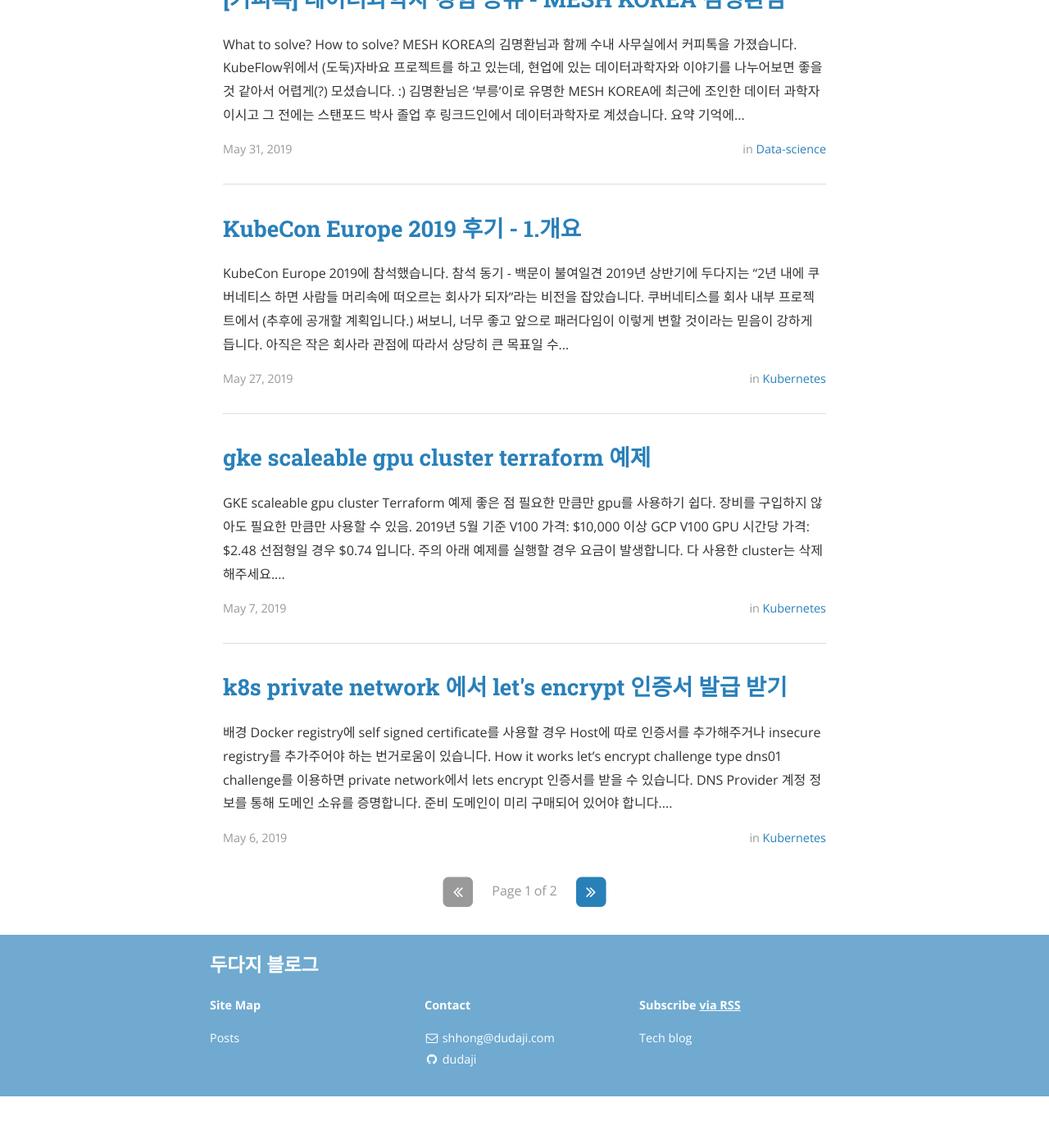
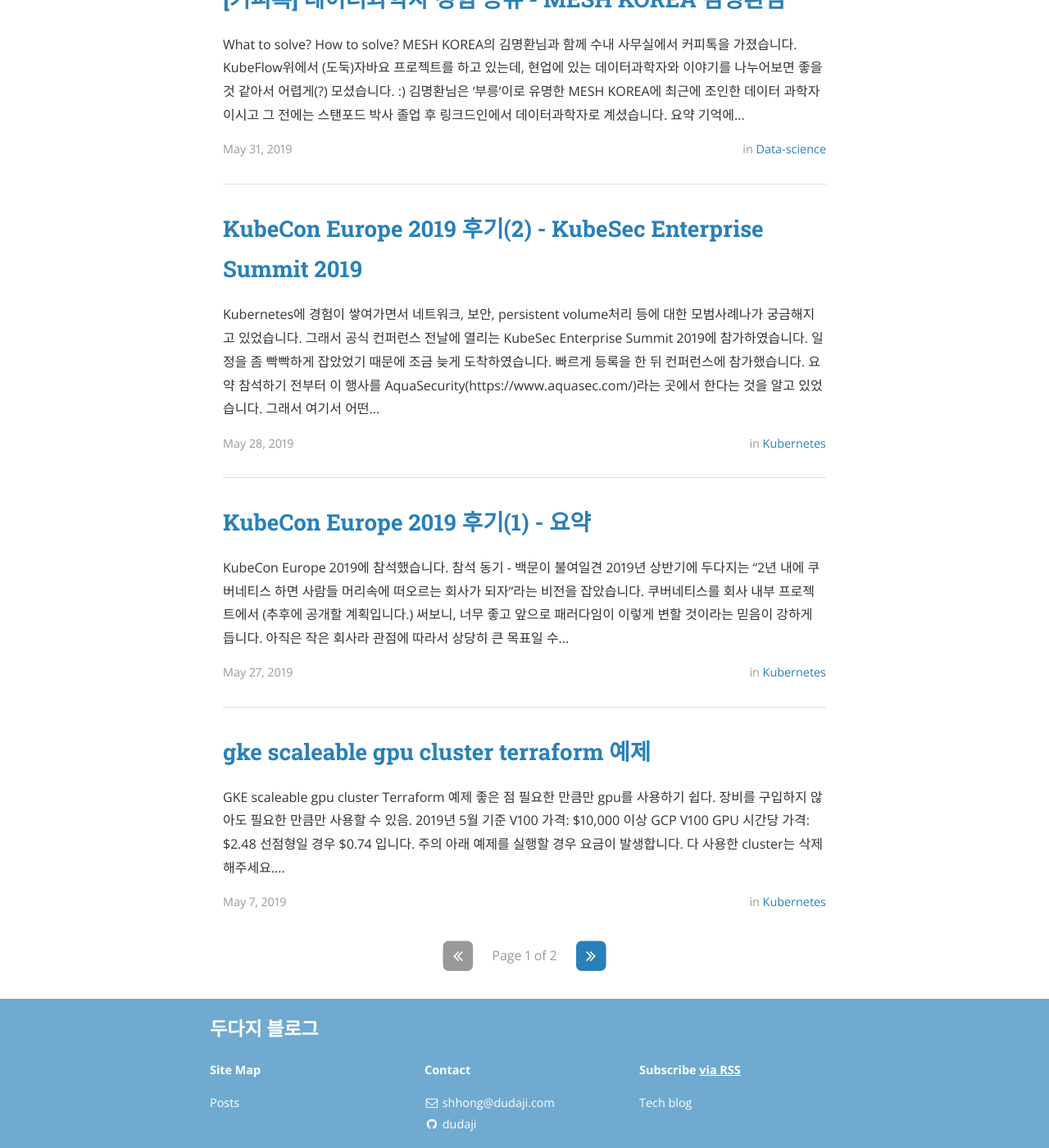
Before and after one commit to dudaji/blog, a Jekyll site: the page built from docs/index.html, in a window 1280 px wide and 1400 px high, scrolled down 841 px. Shown: the whole window at 82% size. Built offline with Jekyll 4.4.1, drawn with Linux system fonts in a browser that asks for light colours; nearby versions of some CDN libraries; the list of posts is cut into pages by our own code; before the commit the page ends 2178 px from its top, so only the background shows below that; part of the change alters nothing that is shown.

Commit message:
Add kubecon day0

```diff
--- a/docs/_posts/kubernetes/2019-05-27-kubecon-europe-2019.md
+++ b/docs/_posts/kubernetes/2019-05-27-kubecon-europe-2019.md
@@ -1,6 +1,6 @@
 ---
 layout: post
-title: "KubeCon Europe 2019 후기 - 1.개요"
+title: "KubeCon Europe 2019 후기(1) - 요약"
 author: shhong
 categories: kubernetes
 comments: true
--- /dev/null
+++ b/docs/_posts/kubernetes/2019-05-28-kubecon-europe-day0.md
@@ -0,0 +1,54 @@
+---
+layout: post
+title: "KubeCon Europe 2019 후기(2) - KubeSec Enterprise Summit 2019"
+author: shhong
+categories: kubernetes
+comments: true
+---
+
+Kubernetes에 경험이 쌓여가면서 네트워크, 보안, persistent volume처리 등에 대한 모범사례나가 궁금해지고 있었습니다.
+그래서 공식 컨퍼런스 전날에 열리는 KubeSec Enterprise Summit 2019에 참가하였습니다.
+일정을 좀 빡빡하게 잡았었기 때문에 조금 늦게 도착하였습니다.
+
+![desk](/assets/kubecon/desk.jpeg)
+
+빠르게 등록을 한 뒤 컨퍼런스에 참가했습니다.
+
+# 요약
+
+참석하기 전부터 이 행사를 AquaSecurity(https://www.aquasec.com/)라는 곳에서 한다는 것을 알고 있었습니다.
+그래서 여기서 어떤 이야기를 하나를 기대하고 갔습니다.
+결론적으로는 컨퍼런스 자체에서는 별다른 소득은 없었습니다.
+재밌었던것이 몇개의 섹션에서 청중은 다들 **모범사례가 없는지에 대해서 궁금해하고, 발표자들은 '그런게 없다'고 하거나 '공식 홈페이지에 있는 것이 좋은 시작점이다.'**정도의 이야기를 했습니다.
+보안이 원래 한번 뚫려야 대비책이 나오고 그 과정이 반복되면서 성장해나가는 시장이라 그런것 같기도 하고 그랬습니다.
+전체적으로는 **'보안'에 '기업 사람들'이 관심이 엄청 많고, 해결책은 좀 미약**해서 답답한 느낌이 들었습니다.
+혹은 컨퍼런스는 홍보를 위한 미끼인건가? 하는 생각이 들었습니다.
+
+# 오픈소스 상세
+
+## [https://github.com/aquasecurity/kube-bench](https://github.com/aquasecurity/kube-bench)
+
+kube-bench라고 CIS Kubernetes Benchmark의 취약점이 타겟 클러스터에 있는지 점검해주는 툴입니다.
+취약점이 있는지 알아보는 것이 중요하고 그런 의미에서 보안을 신경쓸 때 처음에 쉽게 해볼 수 있는 툴이라고 생각합니다.
+다만 이 툴을 돌리면 많은 부분에서 X가 뜰텐데 그것이 어떤 것을 의미하는지, 그것을 모두 내부 인력이 고칠 수 있는지는
+다른 영역인 듯 합니다. 아쿠아컴퍼니가 전략적으로 내놓은 툴이 아닌가 싶습니다.
+
+## [https://github.com/aquasecurity/kube-hunter](https://github.com/aquasecurity/kube-hunter)
+
+침투테스트를 해주는 툴입니다. 침투테스트에 관심이 많아서 좀 더 코드를 분석해보기는 했습니다. 그리고 결론적으로 S/W를
+잘하는 분이 만든 툴은 아니라는 결론을 내기리는 했습니다. star를 1,000개를 넘게 받았는데 정말로 이정도의 가치가 있는가?
+하는 의구심이 많이 드는 툴입니다. 이렇게 생각하는 이유는,
+
+- 커버하는 영역이 넓지 못한 느낌입니다.
+- 테스트케이스도 많지 않고 코드에 버그도 많습니다. (https://github.com/aquasecurity/kube-hunter/issues/124)
+- 기본적인 스타일 가이드조차 지키지 않고 있습니다. (한 함수안에서 변수명이 snake_var와 camelVar가 섞여 있는 것을 보고 깜짝 놀랬습니다.)
+- Issue를 적극적으로 반영하지 않고 있습니다.
+
+가져다가 좀 써볼라는데 적어도 우리 클러스터에서는 작동하지 않거나 취약한 부분에서 에러가 나서 그냥 스킵되면서 문제 없다고 나오거나 하는 등의 이슈때문에 결국 못써보았습니다.
+아이디어는 좋아서 더더욱 아쉬움이 많이 남는 툴입니다. 빨리 좀 더 튼튼해지기를 기대하고 있습니다.
+
+# 첫날 마무리
+
+- Kube를 기업에 반영을 하려고보니 보안 이슈가 많이 나오고 있는 것 같다라는 느낌을 받았습니다. 청중이 관심이 많은 것이 강하게 느껴졌습니다.
+- 발표자가 청중의 기대에 미치는 발표를 못한 느낌입니다. 원론적인 이야기나 회사 홍보 수준이었습니다.
+- 분위기를 본 것은 아주 마음에 듭니다. 다만 본 컨퍼런스도 이러면 어떻게하지 하는 우려가 좀 들었습니다. (다음날 우려가 해소되었습니다.)
```
Also changed, not shown: docs/assets/kubecon/desk.jpeg (added), docs/assets/kubecon/liz-rice.jpeg (added).
